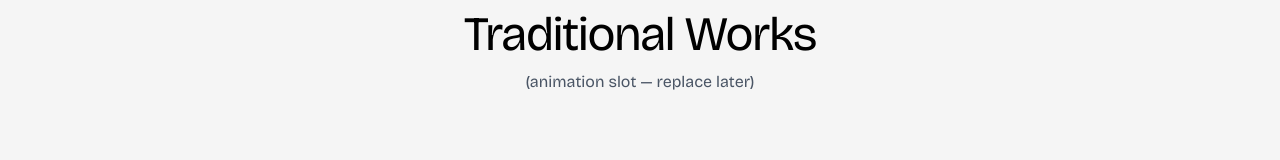
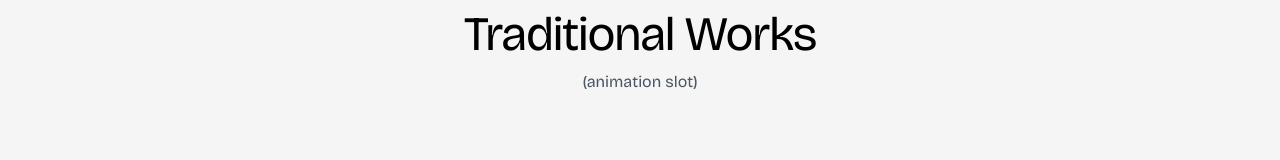
Before and after one commit to samss716/zane-2.0, a React (Vite) app: page /traditional/portraits in a window 1280 px wide. Shown: the part 168-328 px from the top of the page. Built offline with nearby package versions, Linux system fonts and the light colour scheme; no server answers; a web font is replaced by a local one.

Commit message:
adjusting

```diff
--- a/src/components/TradLayout.jsx
+++ b/src/components/TradLayout.jsx
@@ -9,7 +9,7 @@ export default function TraditionalLayout() {
           <h1 className="font-bricolage text-4xl md:text-5xl tracking-tight">
             Traditional Works
           </h1>
-          <p className="mt-3 text-gray-600">(animation slot — replace later)</p>
+          <p className="mt-3 text-gray-600">(animation slot)</p>
         </div>
       </section>
 
--- a/src/main.jsx
+++ b/src/main.jsx
@@ -3,7 +3,7 @@ import { createRoot } from "react-dom/client";
 import { createBrowserRouter, RouterProvider, Navigate } from "react-router-dom";
 import "./index.css";
 import App from "./App.jsx";
-import HomePage from "./pages/Homepage.jsx";
+import HomePage from "./pages/HomePage.jsx";
 import Portfolio from "./pages/Portfolio.jsx";
 import TraditionalLayout from "./components/TradLayout.jsx";
 import CollectionStrip from "./components/TradStrip.jsx";
--- a/src/pages/Traditional.jsx
+++ b/src/pages/Traditional.jsx
@@ -13,7 +13,7 @@ export default function Traditional() {
             Traditional Works
           </h1>
           <p className="mt-3 text-gray-600">
-            (animation slot — swap this later)
+            (animation slot)
           </p>
         </div>
       </section>
```
